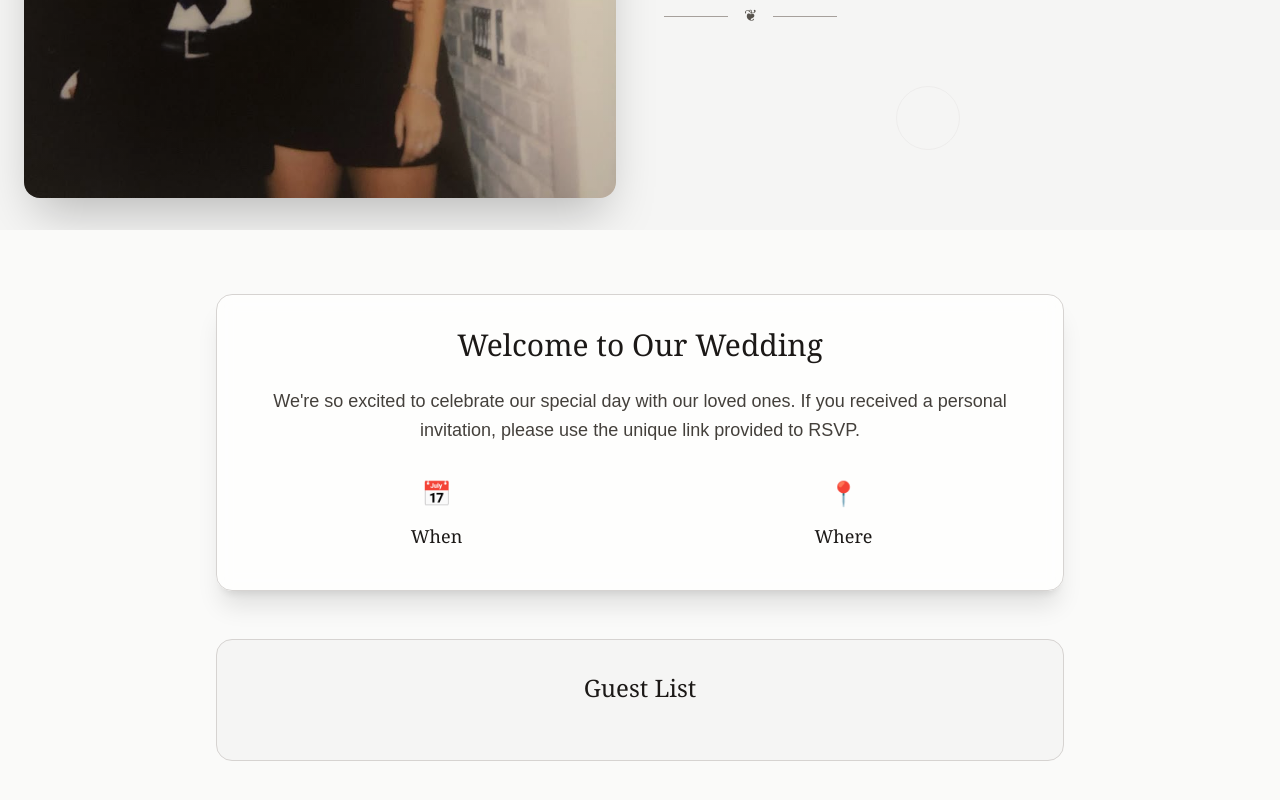
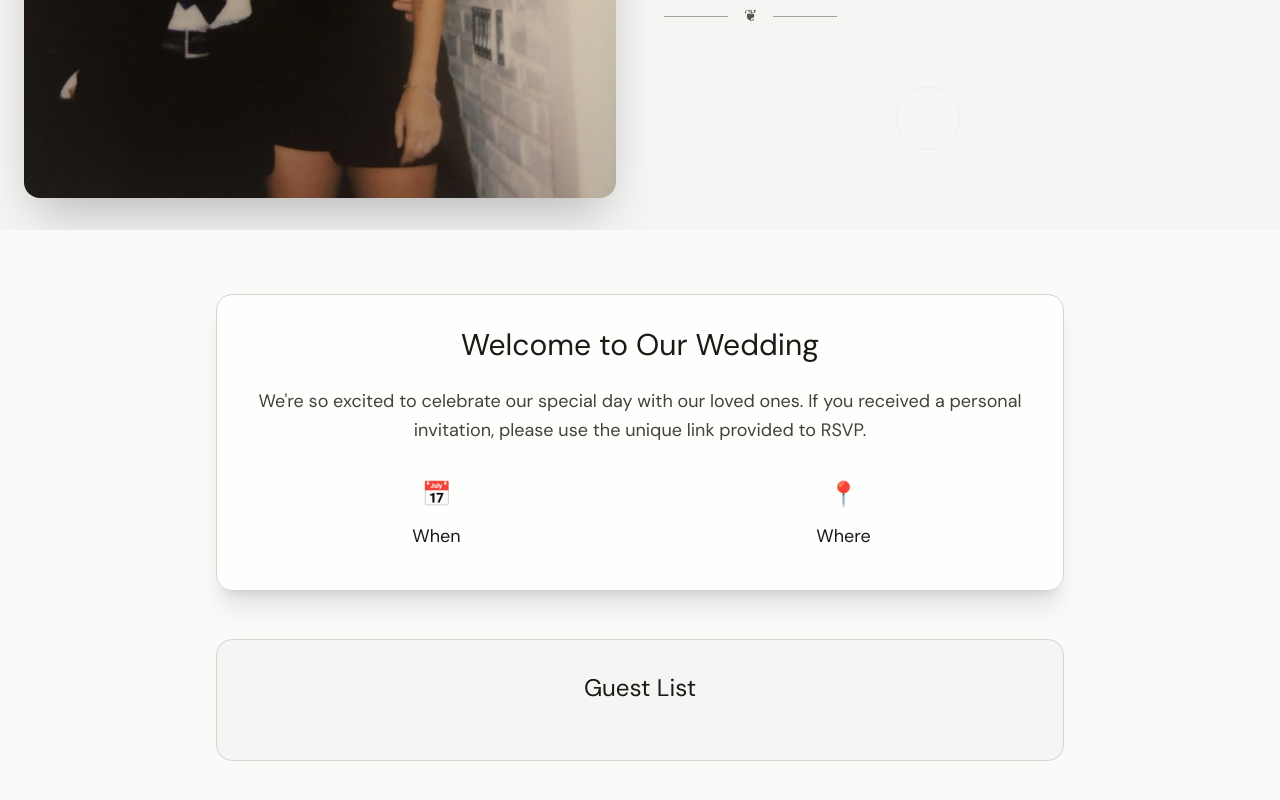
Before and after one commit to noalea/wedding-rsvp, a Next.js app: page / in a window 1280 px wide. Shown: the part 434-1234 px from the top of the page. Built offline with nearby package versions, Linux system fonts and the light colour scheme.

Commit message:
Update font but not sold on it yet

```diff
--- a/src/app/globals.css
+++ b/src/app/globals.css
@@ -8,12 +8,12 @@
 @theme inline {
   --color-background: var(--background);
   --color-foreground: var(--foreground);
-  --font-sans: var(--font-geist-sans);
-  --font-mono: var(--font-geist-mono);
+  --font-sans: var(--font-dm-sans);
+  --font-mono: var(--font-dm-mono);
 }
 
 body {
   background: var(--background);
   color: var(--foreground);
-  font-family: Arial, Helvetica, sans-serif;
+  font-family: var(--font-dm-sans), Arial, Helvetica, sans-serif;
 }
--- a/src/app/layout.tsx
+++ b/src/app/layout.tsx
@@ -1,15 +1,16 @@
 import type { Metadata } from "next";
-import { Geist, Geist_Mono } from "next/font/google";
+import { DM_Sans, DM_Mono } from "next/font/google";
 import "./globals.css";
 
-const geistSans = Geist({
-  variable: "--font-geist-sans",
+const dmSans = DM_Sans({
+  variable: "--font-dm-sans",
   subsets: ["latin"],
 });
 
-const geistMono = Geist_Mono({
-  variable: "--font-geist-mono",
+const dmMono = DM_Mono({
+  variable: "--font-dm-mono",
   subsets: ["latin"],
+  weight: ["400"],
 });
 
 export const metadata: Metadata = {
@@ -24,9 +25,7 @@ export default function RootLayout({
 }>) {
   return (
     <html lang="en">
-      <body
-        className={`${geistSans.variable} ${geistMono.variable} antialiased`}
-      >
+      <body className={`${dmSans.variable} ${dmMono.variable} antialiased`}>
         {children}
       </body>
     </html>
--- a/src/app/page.tsx
+++ b/src/app/page.tsx
@@ -27,7 +27,7 @@ export default function Home() {
             <p className="text-stone-700 text-sm font-medium tracking-widest uppercase mt-4 mb-6">
               Wedding Invitation
             </p>
-            <h1 className="text-3xl font-serif text-stone-900 mb-6 leading-tight">
+            <h1 className="text-4xl  text-stone-900 mb-6 leading-tight">
               {weddingDetails.brideName}
               <span className="text-2xl text-stone-700 my-3 font-light">
                 &nbsp;&&nbsp;
@@ -66,7 +66,7 @@ export default function Home() {
                 <p className="hidden lg:block text-stone-700 text-sm font-medium tracking-widest uppercase mb-4">
                   Wedding Invitation
                 </p>
-                <h1 className="hidden lg:block text-3xl lg:text-5xl font-serif text-stone-900 mb-6 leading-tight">
+                <h1 className="hidden lg:block text-3xl lg:text-5xl  text-stone-900 mb-6 leading-tight">
                   {weddingDetails.brideName}
                   <span className="text-2xl lg:text-3xl text-stone-700 my-3 font-light">
                     &nbsp;&&nbsp;
@@ -93,7 +93,7 @@ export default function Home() {
       {/* Main Content */}
       <div className="max-w-4xl mx-auto px-6 py-16">
         <div className="bg-white/70 backdrop-blur-sm rounded-2xl shadow-xl p-8 mb-12 border border-stone-300">
-          <h2 className="text-3xl font-serif text-stone-900 mb-6 text-center">
+          <h2 className="text-3xl  text-stone-900 mb-6 text-center">
             Welcome to Our Wedding
           </h2>
           <p className="text-lg text-stone-700 text-center mb-8 leading-relaxed">
@@ -106,7 +106,7 @@ export default function Home() {
           <div className="grid md:grid-cols-2 gap-8">
             <div className="text-center">
               <div className="text-stone-600 text-2xl mb-3">📅</div>
-              <h3 className="text-lg font-serif text-stone-900 mb-2">When</h3>
+              <h3 className="text-lg  text-stone-900 mb-2">When</h3>
               <p className="text-stone-700 font-medium">
                 {weddingDetails.date}
               </p>
@@ -114,7 +114,7 @@ export default function Home() {
             </div>
             <div className="text-center">
               <div className="text-stone-600 text-2xl mb-3">📍</div>
-              <h3 className="text-lg font-serif text-stone-900 mb-2">Where</h3>
+              <h3 className="text-lg  text-stone-900 mb-2">Where</h3>
               <p className="text-stone-700 font-medium">
                 {weddingDetails.venue.name}
               </p>
@@ -126,7 +126,7 @@ export default function Home() {
 
         {/* Development/Demo Section */}
         <div className="bg-stone-100 border border-stone-300 rounded-2xl p-8">
-          <h3 className="text-2xl font-serif text-stone-900 mb-6 text-center">
+          <h3 className="text-2xl  text-stone-900 mb-6 text-center">
             Guest List
           </h3>
 
@@ -137,9 +137,7 @@ export default function Home() {
                 href={`/rsvp/${guest.uniqueUrl}`}
                 className="block bg-white p-4 rounded-xl border border-stone-300 hover:border-stone-500 hover:shadow-lg transition-all duration-300 transform hover:-translate-y-0.5"
               >
-                <span className="font-serif text-lg text-stone-900">
-                  {guest.name}
-                </span>
+                <span className=" text-lg text-stone-900">{guest.name}</span>
                 <span className="text-stone-700 text-sm ml-2">
                   (Max {guest.maxGuests} guests)
                 </span>
--- a/src/app/rsvp/[guestUrl]/GuestRSVPClient.tsx
+++ b/src/app/rsvp/[guestUrl]/GuestRSVPClient.tsx
@@ -58,9 +58,7 @@ export default function GuestRSVPClient({
         <div className="max-w-2xl mx-auto text-center">
           <div className="bg-white rounded-2xl shadow-2xl p-12 border border-stone-200">
             <div className="text-6xl mb-6">🌿</div>
-            <h1 className="text-4xl font-serif text-stone-900 mb-6">
-              Thank You!
-            </h1>
+            <h1 className="text-4xl  text-stone-900 mb-6">Thank You!</h1>
             <p className="text-lg text-stone-700 mb-8 leading-relaxed">
               Your RSVP has been received. We can&apos;t wait to celebrate this
               special day with you!
@@ -96,7 +94,7 @@ export default function GuestRSVPClient({
             <p className="text-stone-700 text-sm font-medium tracking-widest uppercase mt-4 mb-6">
               Wedding Invitation
             </p>
-            <h1 className="text-3xl font-serif text-stone-900 mb-6 leading-tight">
+            <h1 className="text-4xl  text-stone-900 mb-6 leading-tight">
               {weddingDetails.brideName}
               <span className="text-2xl text-stone-700 my-3 font-light">
                 &nbsp;&&nbsp;
@@ -136,7 +134,7 @@ export default function GuestRSVPClient({
                 <p className="hidden lg:block text-stone-700 text-sm font-medium tracking-widest uppercase mb-4">
                   Wedding Invitation
                 </p>
-                <h1 className="hidden lg:block text-3xl lg:text-5xl font-serif text-stone-900 mb-6 leading-tight">
+                <h1 className="hidden lg:block text-4xl lg:text-5xl text-stone-900 mb-6 leading-tight">
                   {weddingDetails.brideName}
                   <span className="text-2xl lg:text-3xl text-stone-700 my-3 font-light">
                     &nbsp;&&nbsp;
@@ -150,9 +148,7 @@ export default function GuestRSVPClient({
                 <div className="grid sm:grid-cols-2 gap-6">
                   <div className="text-center">
                     <div className="text-stone-600 text-2xl mb-2">📅</div>
-                    <h3 className="text-lg font-serif text-stone-900 mb-1">
-                      When
-                    </h3>
+                    <h3 className="text-lg text-stone-900 mb-1">When</h3>
                     <p className="text-stone-700 font-medium text-sm">
                       {weddingDetails.date}
                     </p>
@@ -167,9 +163,7 @@ export default function GuestRSVPClient({
                   </div>
                   <div className="text-center">
                     <div className="text-stone-600 text-2xl mb-2">📍</div>
-                    <h3 className="text-lg font-serif text-stone-900 mb-1">
-                      Where
-                    </h3>
+                    <h3 className="text-lg text-stone-900 mb-1">Where</h3>
                     <p className="text-stone-700 font-medium text-sm">
                       {weddingDetails.venue.name}
                     </p>
@@ -197,9 +191,7 @@ export default function GuestRSVPClient({
       {/* Personal Greeting Section */}
       <div className="max-w-4xl mx-auto px-6 py-12">
         <div className="bg-white rounded-2xl shadow-lg p-8 border border-stone-300 text-center">
-          <h2 className="text-2xl font-serif text-stone-900 mb-6">
-            Dear {guest.name},
-          </h2>
+          <h2 className="text-2xl  text-stone-900 mb-6">Dear {guest.name},</h2>
           <p className="text-lg text-stone-700 leading-relaxed max-w-2xl mx-auto">
             We are so excited to celebrate our special day with you! Your
             presence would mean the world to us. Please let us know if
@@ -211,7 +203,7 @@ export default function GuestRSVPClient({
       {/* RSVP Section */}
       <div className="max-w-4xl mx-auto px-6 py-16">
         <div className="text-center mb-12">
-          <h2 className="text-4xl font-serif text-stone-900 mb-4">RSVP</h2>
+          <h2 className="text-4xl  text-stone-900 mb-4">RSVP</h2>
           <p className="text-stone-700 text-lg">
             Kindly respond by {weddingDetails.rsvpDate}
           </p>
--- a/src/components/RSVPForm.tsx
+++ b/src/components/RSVPForm.tsx
@@ -93,7 +93,7 @@ export default function RSVPForm({
       <form onSubmit={handleSubmit} className="space-y-8">
         {/* Attendance Question */}
         <div>
-          <h3 className="text-2xl font-serif text-slate-800 mb-6 text-center">
+          <h3 className="text-2xl  text-slate-800 mb-6 text-center">
             Will you be attending our wedding?
           </h3>
           <div className="flex flex-col sm:flex-row gap-4 justify-center">
@@ -126,7 +126,7 @@ export default function RSVPForm({
         {attending === true && (
           <>
             <div className="bg-stone-50 rounded-xl p-6">
-              <h3 className="text-xl font-serif text-slate-800 mb-4 text-center">
+              <h3 className="text-xl  text-slate-800 mb-4 text-center">
                 How many guests will be attending?
               </h3>
               <p className="text-slate-700 mb-4 text-center">
@@ -151,7 +151,7 @@ export default function RSVPForm({
 
             {/* Meal Choices */}
             <div className="bg-stone-50 rounded-xl p-6">
-              <h3 className="text-xl font-serif text-slate-800 mb-6 text-center">
+              <h3 className="text-xl  text-slate-800 mb-6 text-center">
                 Meal Preferences
               </h3>
               <div className="space-y-6">
@@ -160,7 +160,7 @@ export default function RSVPForm({
                     key={choice.guestNumber}
                     className="bg-white p-6 rounded-xl border border-stone-200 shadow-sm"
                   >
-                    <h4 className="font-serif text-lg text-slate-800 mb-4">
+                    <h4 className=" text-lg text-slate-800 mb-4">
                       Guest {choice.guestNumber}
                       {choice.guestNumber === 1 ? ` (${guest.name})` : ""}
                     </h4>
@@ -204,7 +204,7 @@ export default function RSVPForm({
 
             {/* Special Requests */}
             <div className="bg-stone-50 rounded-xl p-6">
-              <h3 className="text-xl font-serif text-slate-800 mb-4 text-center">
+              <h3 className="text-xl  text-slate-800 mb-4 text-center">
                 Special Dietary Requirements or Requests
               </h3>
               <textarea
@@ -223,7 +223,7 @@ export default function RSVPForm({
           <button
             type="submit"
             disabled={attending === null || isSubmitting}
-            className="bg-stone-800 text-white py-4 px-12 rounded-full font-serif text-lg hover:bg-stone-900 transition-all duration-300 disabled:opacity-50 disabled:cursor-not-allowed shadow-lg hover:shadow-xl transform hover:-translate-y-0.5"
+            className="bg-stone-800 text-white py-4 px-12 rounded-full  text-lg hover:bg-stone-900 transition-all duration-300 disabled:opacity-50 disabled:cursor-not-allowed shadow-lg hover:shadow-xl transform hover:-translate-y-0.5"
           >
             {isSubmitting ? "Sending..." : "Send RSVP"}
           </button>
--- a/src/utils/guests.ts
+++ b/src/utils/guests.ts
@@ -5,7 +5,6 @@ function calculateRSVPDate(weddingDateStr: string): string {
   try {
     // Parse the wedding date string (assuming format like "Saturday, October 26, 2024")
     const weddingDate = new Date(weddingDateStr);
-    console.log("Wedding date:", weddingDate);
 
     // Subtract 21 days (3 weeks)
     const rsvpDate = new Date(weddingDate);
```
